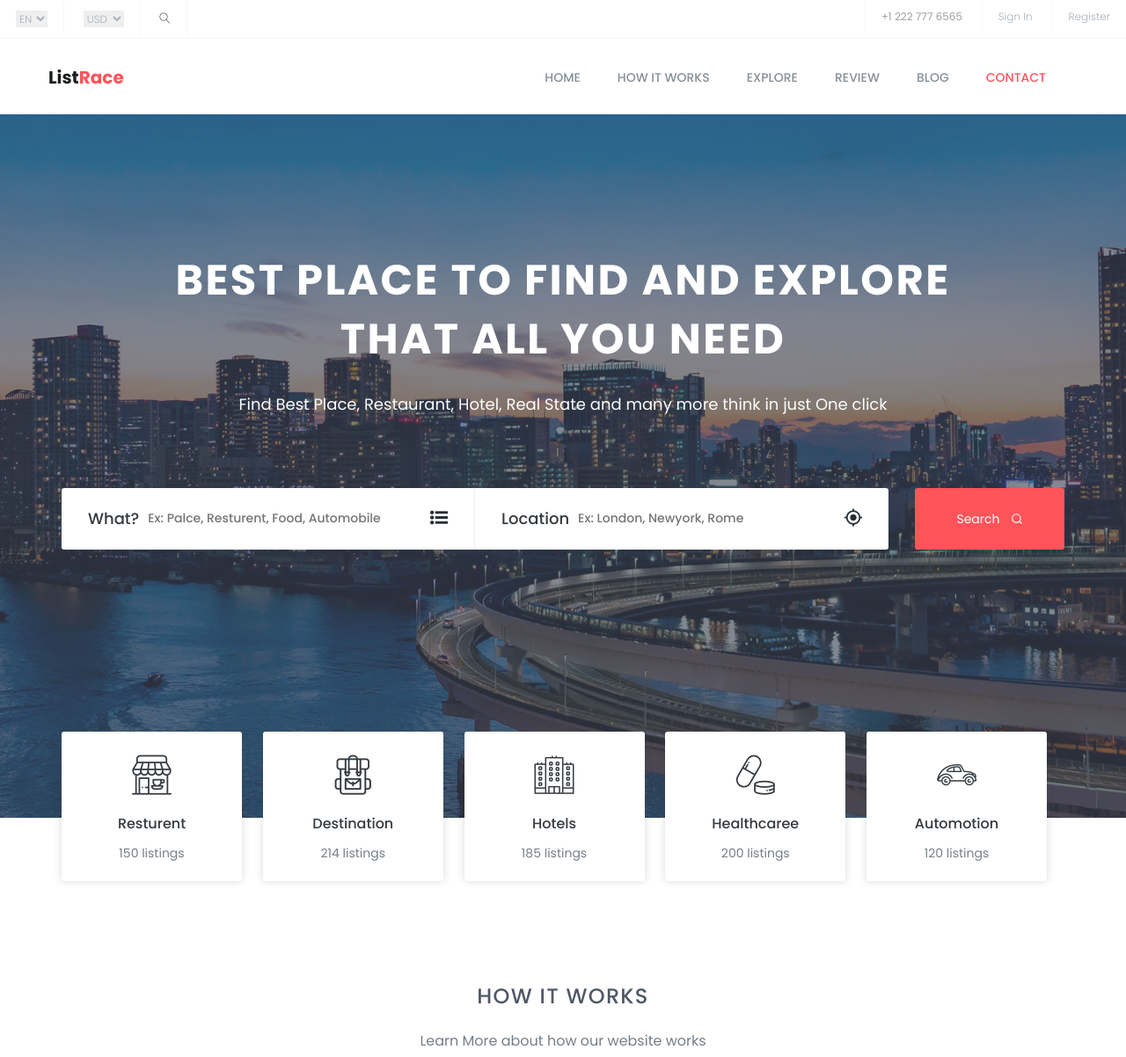
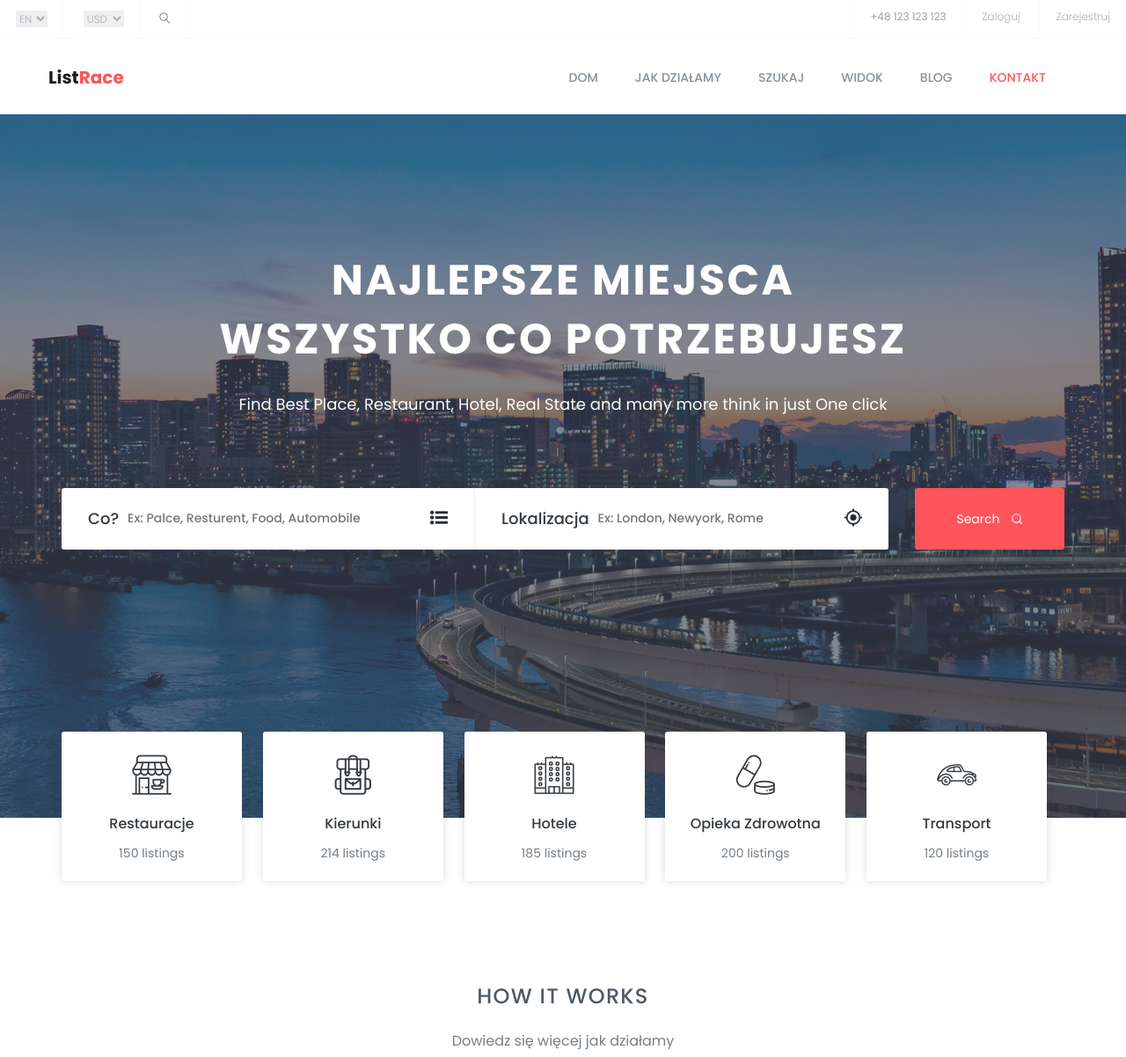
Before and after one commit to Zuzanna2003/zaliczenie, a plain HTML site: page Listrace Free Website Template - Free-CSS.com/listrace-v1.0/index.html in a window 1280 px wide. Shown: the top 1202 px of the page at 88% size. Drawn offline with nearby package versions, Linux system fonts and the light colour scheme.

Commit message:
Zaliczenie - nowy plik

```diff
--- a/Listrace Free Website Template - Free-CSS.com/listrace-v1.0/index.html
+++ b/Listrace Free Website Template - Free-CSS.com/listrace-v1.0/index.html
@@ -90,13 +90,13 @@
 					<div class="header-top-right">
 						<ul>
 							<li class="header-top-contact">
-								+1 222 777 6565
+								+48 123 123 123
 							</li>
 							<li class="header-top-contact">
-								<a href="#">sign in</a>
+								<a href="#">zaloguj</a>
 							</li>
 							<li class="header-top-contact">
-								<a href="#">register</a>
+								<a href="#">zarejestruj</a>
 							</li>
 						</ul>
 					</div>
@@ -127,12 +127,12 @@
 			            <!-- Collect the nav links, forms, and other content for toggling -->
 			            <div class="collapse navbar-collapse menu-ui-design" id="navbar-menu">
 			                <ul class="nav navbar-nav navbar-right" data-in="fadeInDown" data-out="fadeOutUp">
-			                    <li class=" scroll active"><a href="#home">home</a></li>
-			                    <li class="scroll"><a href="#works">how it works</a></li>
-			                    <li class="scroll"><a href="#explore">explore</a></li>
-			                    <li class="scroll"><a href="#reviews">review</a></li>
+			                    <li class=" scroll active"><a href="#home">Dom</a></li>
+			                    <li class="scroll"><a href="#works">Jak działamy</a></li>
+			                    <li class="scroll"><a href="#explore">szukaj</a></li>
+			                    <li class="scroll"><a href="#reviews">widok</a></li>
 			                    <li class="scroll"><a href="#blog">blog</a></li>
-			                    <li class="scroll"><a href="#contact">contact</a></li>
+			                    <li class="scroll"><a href="#contact">kontakt</a></li>
 			                </ul><!--/.nav -->
 			            </div><!-- /.navbar-collapse -->
 			        </div><!--/.container-->
@@ -148,7 +148,7 @@
 		<section id="home" class="welcome-hero">
 			<div class="container">
 				<div class="welcome-hero-txt">
-					<h2>best place to find and explore <br> that all you need </h2>
+					<h2>Najlepsze miejsca <br> Wszystko co potrzebujesz </h2>
 					<p>
 						Find Best Place, Restaurant, Hotel, Real State and many more think in just One click
 					</p>
@@ -156,7 +156,7 @@
 				<div class="welcome-hero-serch-box">
 					<div class="welcome-hero-form">
 						<div class="single-welcome-hero-form">
-							<h3>what?</h3>
+							<h3>Co?</h3>
 							<form action="index.html">
 								<input type="text" placeholder="Ex: palce, resturent, food, automobile" />
 							</form>
@@ -165,7 +165,7 @@
 							</div>
 						</div>
 						<div class="single-welcome-hero-form">
-							<h3>location</h3>
+							<h3>lokalizacja</h3>
 							<form action="index.html">
 								<input type="text" placeholder="Ex: london, newyork, rome" />
 							</form>
@@ -195,7 +195,7 @@
 								<div class="single-list-topics-icon">
 									<i class="flaticon-restaurant"></i>
 								</div>
-								<h2><a href="#">resturent</a></h2>
+								<h2><a href="#">Restauracje</a></h2>
 								<p>150 listings</p>
 							</div>
 						</li>
@@ -204,7 +204,7 @@
 								<div class="single-list-topics-icon">
 									<i class="flaticon-travel"></i>
 								</div>
-								<h2><a href="#">destination</a></h2>
+								<h2><a href="#">kierunki</a></h2>
 								<p>214 listings</p>
 							</div>
 						</li>
@@ -213,7 +213,7 @@
 								<div class="single-list-topics-icon">
 									<i class="flaticon-building"></i>
 								</div>
-								<h2><a href="#">hotels</a></h2>
+								<h2><a href="#">hotele</a></h2>
 								<p>185 listings</p>
 							</div>
 						</li>
@@ -222,7 +222,7 @@
 								<div class="single-list-topics-icon">
 									<i class="flaticon-pills"></i>
 								</div>
-								<h2><a href="#">healthcaree</a></h2>
+								<h2><a href="#">Opieka zdrowotna</a></h2>
 								<p>200 listings</p>
 							</div>
 						</li>
@@ -231,7 +231,7 @@
 								<div class="single-list-topics-icon">
 									<i class="flaticon-transport"></i>
 								</div>
-								<h2><a href="#">automotion</a></h2>
+								<h2><a href="#">transport</a></h2>
 								<p>120 listings</p>
 							</div>
 						</li>
@@ -247,7 +247,7 @@
 			<div class="container">
 				<div class="section-header">
 					<h2>how it works</h2>
-					<p>Learn More about how our website works</p>
+					<p>Dowiedz się więcej jak działamy</p>
 				</div><!--/.section-header-->
 				<div class="works-content">
 					<div class="row">
@@ -284,7 +284,7 @@
 								<div class="single-how-works-icon">
 									<i class="flaticon-location-on-road"></i>
 								</div>
-								<h2><a href="#">explore <span> amazing</span> place</a></h2>
+								<h2><a href="#">szukaj <span> niesamowite</span> miejsca</a></h2>
 								<p>
 									Lorem ipsum dolor sit amet, consecte adipisicing elit, sed do eiusmod tempor incididunt ut laboremagna aliqua.
 								</p>
@@ -304,7 +304,7 @@
 		<section id="explore" class="explore">
 			<div class="container">
 				<div class="section-header">
-					<h2>explore</h2>
+					<h2>szukaj</h2>
 					<p>Explore New place, food, culture around the world and many more</p>
 				</div><!--/.section-header-->
 				<div class="explore-content">
@@ -335,7 +335,7 @@
 									<h2><a href="#">tommy helfinger bar</a></h2>
 									<p class="explore-rating-price">
 										<span class="explore-rating">5.0</span>
-										<a href="#"> 10 ratings</a>
+										<a href="#"> 10 rat</a>
 										<span class="explore-price-box">
 											form
 											<span class="explore-price">5$-300$</span>
@@ -472,7 +472,7 @@
 											form
 											<span class="explore-price">5k$-10k$</span>
 										</span>
-										 <a href="#">destination</a>
+										 <a href="#">kierunek</a>
 									</p>
 									<div class="explore-person">
 										<div class="row">
@@ -596,7 +596,7 @@
 									</div>
 								</div>
 								<div class="single-explore-txt bg-theme-2">
-									<h2><a href="#">vintage car expo</a></h2>
+									<h2><a href="#">vintage auta</a></h2>
 									<p class="explore-rating-price">
 										<span class="explore-rating">4.2</span>
 										<a href="#"> 8 ratings</a>
@@ -604,7 +604,7 @@
 											form
 											<span class="explore-price">500$-1200$</span>
 										</span>
-										 <a href="#">automotion</a>
+										 <a href="#">Transport</a>
 									</p>
 									<div class="explore-person">
 										<div class="row">
@@ -625,7 +625,7 @@
 									<div class="explore-open-close-part">
 										<div class="row">
 											<div class="col-sm-5">
-												<button class="close-btn open-btn" onclick="window.location.href='#'">open now</button>
+												<button class="close-btn open-btn" onclick="window.location.href='#'">otwórz</button>
 											</div>
 											<div class="col-sm-7">
 												<div class="explore-map-icon">
@@ -670,7 +670,7 @@
 											form
 											<span class="explore-price">5k$-10k$</span>
 										</span>
-										 <a href="#">destination</a>
+										 <a href="#">kierunek</a>
 									</p>
 									<div class="explore-person">
 										<div class="row">
@@ -959,7 +959,7 @@
 							<div class="statistics-content">
 								<div class="counter">50</div> <span>k+</span>
 							</div><!--/.statistics-content-->
-							<h3>happy clients</h3>
+							<h3>zadowoleni klienci</h3>
 						</div><!--/.single-ststistics-box-->
 					</div><!--/.col-->
 				</div><!--/.statistics-counter-->
@@ -972,7 +972,7 @@
 		<section id="blog" class="blog" >
 			<div class="container">
 				<div class="section-header">
-					<h2>news and articles</h2>
+					<h2>Newsy</h2>
 					<p>Always upto date with our latest News and Articles </p>
 				</div><!--/.section-header-->
 				<div class="blog-content">
@@ -983,7 +983,7 @@
 									<img src="assets/images/blog/b1.jpg" alt="blog image">
 								</div>
 								<div class="single-blog-item-txt">
-									<h2><a href="#">How to find your Desired Place more quickly</a></h2>
+									<h2><a href="#">Jak znaleźć idealne miejsce</a></h2>
 									<h4>posted <span>by</span> <a href="#">admin</a> march 2018</h4>
 									<p>
 										Lorem ipsum dolor sit amet, consectetur de adipisicing elit, sed do eiusmod tempore incididunt ut labore et dolore magna.
```
